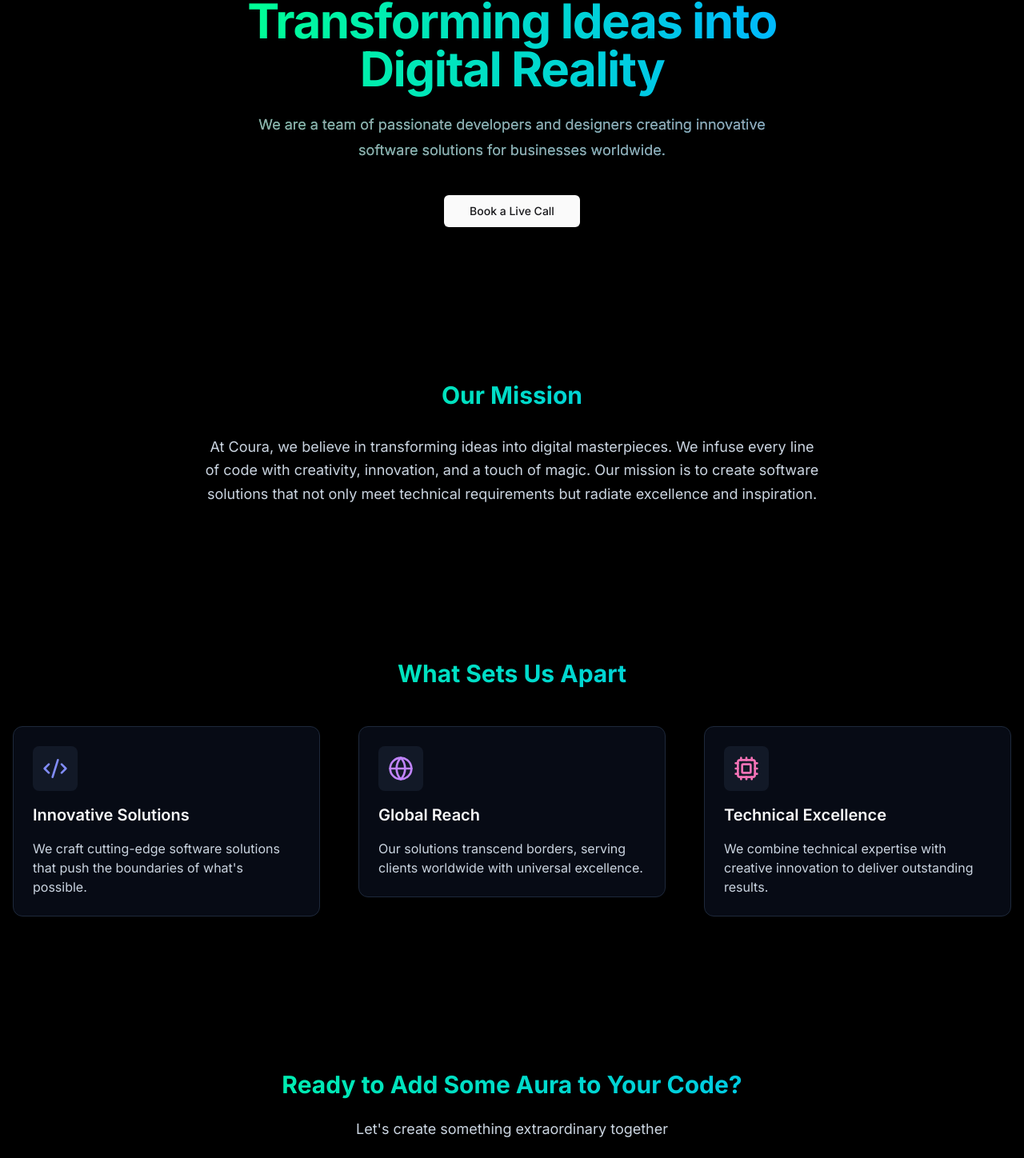
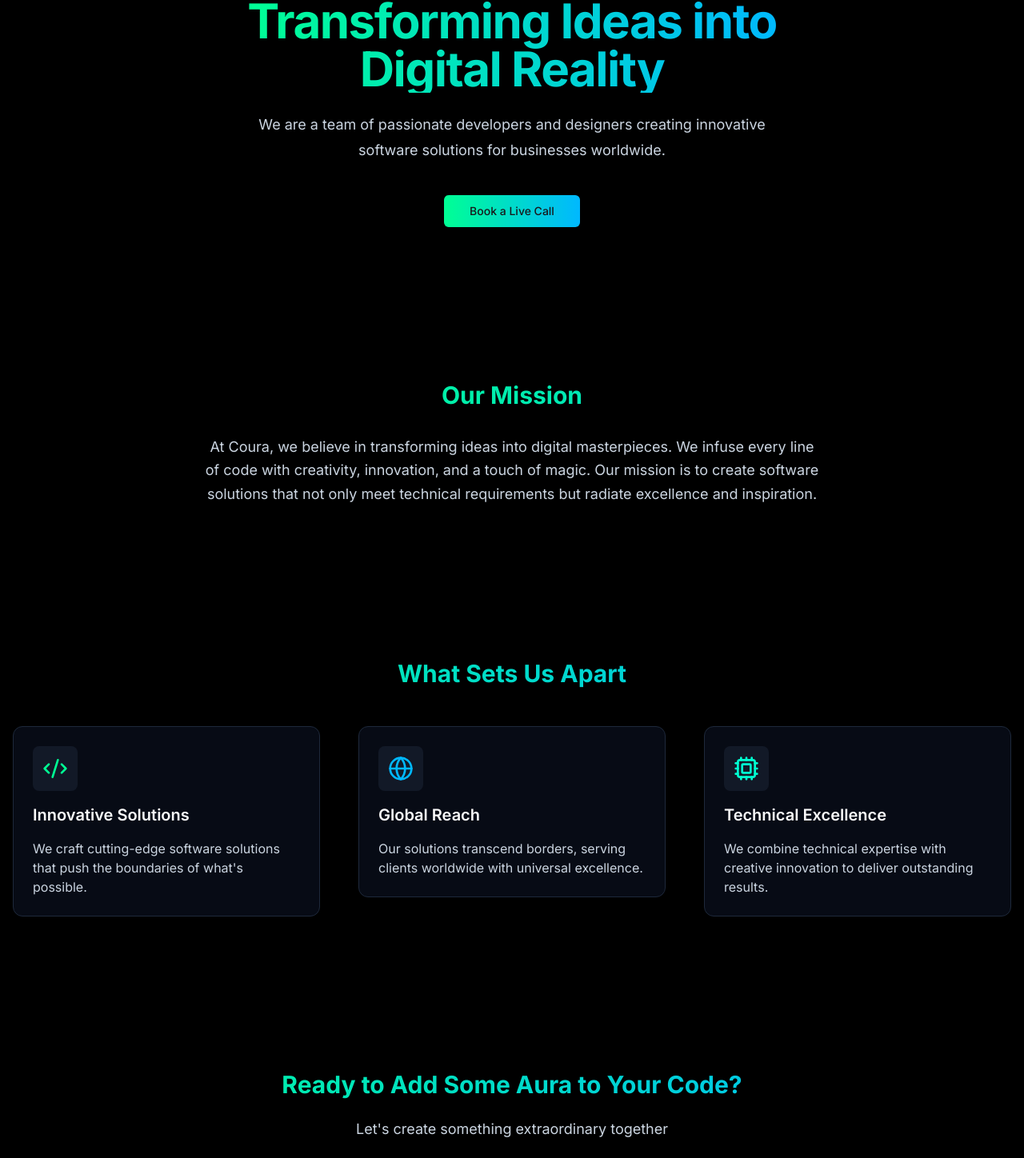
Before and after one commit to abdulmoiz248/Coura, a Next.js app: page / in a window 1280 px wide. Shown: the part 745-2193 px from the top of the page at 80% size. Built offline with nearby package versions, Linux system fonts and the light colour scheme.

Commit message:
fixed contact page

```diff
--- a/src/app/contact/page.tsx
+++ b/src/app/contact/page.tsx
@@ -78,8 +78,8 @@
               </CardHeader>
               <CardContent>
                 <CardDescription>
-                  <a href="mailto:hello@coura.dev" className="hover:text-primary">
-                    hello@coura.dev
+                  <a href="mailto:coura.tech@gmail.com" className="hover:text-primary">
+                    coura.tech
                   </a>
                 </CardDescription>
               </CardContent>
@@ -94,8 +94,8 @@
               </CardHeader>
               <CardContent>
                 <CardDescription>
-                  <a href="tel:+15551234567" className="hover:text-primary">
-                    (555) 123-4567
+                  <a href="tel:+923080485737" className="hover:text-primary">
+                    +92 308 COURA
                   </a>
                 </CardDescription>
               </CardContent>
@@ -110,9 +110,9 @@
               </CardHeader>
               <CardContent>
                 <CardDescription>
-                  123 Tech Street
-                  <br />
-                  Digital City, DC 12345
+                  Lahore, Pakistan
+
+
                 </CardDescription>
               </CardContent>
             </Card>
--- a/src/components/AboutUs.tsx
+++ b/src/components/AboutUs.tsx
@@ -1,84 +1,192 @@
 "use client"
-
-import type React from "react"
-
 import { BookCallModal } from "@/components/book-call-modal"
 import { Button } from "@/components/ui/button"
-import {ServiceCard} from '@/components/ServiceCard'
+import { ServiceCard } from "@/components/ServiceCard"
 import { Code2, Cpu, Globe } from "lucide-react"
-import { motion } from "framer-motion"
+import { motion, useScroll, useTransform } from "framer-motion"
 
 export default function AboutUs() {
+  const { scrollYProgress } = useScroll()
+  const opacity = useTransform(scrollYProgress, [0, 0.2], [1, 0.2])
+
+  const container = {
+    hidden: { opacity: 0 },
+    show: {
+      opacity: 1,
+      transition: {
+        staggerChildren: 0.2,
+        delayChildren: 0.3,
+      },
+    },
+  }
+
   return (
-    <div className="min-h-screen bg-black-900 text-white">
+    <div className="min-h-screen bg-black/95 text-white overflow-hidden">
       {/* Hero Section */}
-      <div className="container relative py-24">
-        <div className="mx-auto max-w-2xl text-center bg-clip-text text-transparent bg-gradient-to-r from-[#00FF94] to-[#00B8FF]">
-          <h1 className="text-4xl font-bold tracking-tight sm:text-6xl">Transforming Ideas into Digital Reality</h1>
-          <p className="mt-6 text-lg leading-8 text-muted-foreground">
-            We are a team of passionate developers and designers creating innovative software solutions for
-            businesses worldwide.
-          </p>
-          <div className="mt-10 flex items-center justify-center gap-x-6">
+      <motion.div
+        className="container relative py-24"
+        initial={{ opacity: 0, y: 20 }}
+        animate={{ opacity: 1, y: 0 }}
+        transition={{ duration: 0.8, ease: "easeOut" }}
+      >
+        <motion.div className="mx-auto max-w-2xl text-center" style={{ opacity }}>
+          <motion.h1
+            className="text-4xl font-bold tracking-tight sm:text-6xl bg-clip-text text-transparent bg-gradient-to-r from-[#00FF94] to-[#00B8FF]"
+            animate={{
+              backgroundPosition: ["0%", "100%"],
+              transition: {
+                duration: 8,
+                repeat: Number.POSITIVE_INFINITY,
+                repeatType: "reverse",
+              },
+            }}
+          >
+            Transforming Ideas into Digital Reality
+          </motion.h1>
+          <motion.p
+            className="mt-6 text-lg leading-8 text-slate-300"
+            initial={{ opacity: 0 }}
+            animate={{ opacity: 1 }}
+            transition={{ delay: 0.2 }}
+          >
+            We are a team of passionate developers and designers creating innovative software solutions for businesses
+            worldwide.
+          </motion.p>
+          <motion.div
+            className="mt-10 flex items-center justify-center gap-x-6"
+            initial={{ opacity: 0, y: 20 }}
+            animate={{ opacity: 1, y: 0 }}
+            transition={{ delay: 0.4 }}
+          >
             <BookCallModal>
-              <Button size="lg">Book a Live Call</Button>
+              <Button
+                size="lg"
+                className="bg-gradient-to-r from-[#00FF94] to-[#00B8FF] hover:opacity-90 transition-opacity"
+              >
+                Book a Live Call
+              </Button>
             </BookCallModal>
-          </div>
-        </div>
-      </div>
+          </motion.div>
+        </motion.div>
+      </motion.div>
 
       {/* Mission Section */}
       <section className="container mx-auto px-4 py-24">
         <motion.div
+          initial={{ opacity: 0, y: 40 }}
+          whileInView={{ opacity: 1, y: 0 }}
+          transition={{ duration: 0.8 }}
+          viewport={{ once: true, margin: "-100px" }}
+          className="max-w-3xl mx-auto text-center space-y-8"
+        >
+          <motion.h2
+            className="text-3xl font-bold bg-clip-text text-transparent bg-gradient-to-r from-[#00FF94] to-[#00B8FF]"
+            whileInView={{
+              backgroundSize: ["100% 100%", "200% 100%"],
+              transition: { duration: 1.5 },
+            }}
+          >
+            Our Mission
+          </motion.h2>
+          <motion.p
+            className="text-lg text-slate-300 leading-relaxed"
             initial={{ opacity: 0 }}
             whileInView={{ opacity: 1 }}
-          transition={{ duration: 0.8 }}
-          viewport={{ once: true }}
-          className="max-w-3xl mx-auto text-center space-y-8"
+            transition={{ delay: 0.3 }}
           >
-          <h2 className="text-3xl font-bold bg-clip-text text-transparent bg-gradient-to-r from-[#00FF94] to-[#00B8FF]">Our Mission</h2>
-          <p className="text-lg text-slate-300 leading-relaxed">
             At Coura, we believe in transforming ideas into digital masterpieces. We infuse every line of code with
             creativity, innovation, and a touch of magic. Our mission is to create software solutions that not only meet
             technical requirements but radiate excellence and inspiration.
-          </p>
+          </motion.p>
         </motion.div>
       </section>
 
       {/* Services Section */}
       <section className="container mx-auto px-4 py-24">
-        <h2 className="text-3xl font-bold text-center bg-clip-text text-transparent bg-gradient-to-r from-[#00FF94] to-[#00B8FF] mb-12">What Sets Us Apart</h2>
-        <div className="grid md:grid-cols-3 gap-12">
+        <motion.h2
+          className="text-3xl font-bold text-center bg-clip-text text-transparent bg-gradient-to-r from-[#00FF94] to-[#00B8FF] mb-12"
+          initial={{ opacity: 0 }}
+          whileInView={{ opacity: 1 }}
+          transition={{ duration: 0.5 }}
+        >
+          What Sets Us Apart
+        </motion.h2>
+        <motion.div
+          className="grid md:grid-cols-3 gap-12"
+          variants={container}
+          initial="hidden"
+          whileInView="show"
+          viewport={{ once: true, margin: "-50px" }}
+        >
+          <motion.div whileHover={{ scale: 1.05 }} transition={{ type: "spring", stiffness: 300 }}>
             <ServiceCard
-            icon={<Code2 className="h-8 w-8 text-indigo-400" />}
+              icon={<Code2 className="h-8 w-8 text-[#00FF94]" />}
               title="Innovative Solutions"
               description="We craft cutting-edge software solutions that push the boundaries of what's possible."
             />
+          </motion.div>
+          <motion.div whileHover={{ scale: 1.05 }} transition={{ type: "spring", stiffness: 300 }}>
             <ServiceCard
-            icon={<Globe className="h-8 w-8 text-purple-400" />}
+              icon={<Globe className="h-8 w-8 text-[#00B8FF]" />}
               title="Global Reach"
               description="Our solutions transcend borders, serving clients worldwide with universal excellence."
             />
+          </motion.div>
+          <motion.div whileHover={{ scale: 1.05 }} transition={{ type: "spring", stiffness: 300 }}>
             <ServiceCard
-            icon={<Cpu className="h-8 w-8 text-pink-400" />}
+              icon={<Cpu className="h-8 w-8 text-[#00FFD1]" />}
               title="Technical Excellence"
               description="We combine technical expertise with creative innovation to deliver outstanding results."
             />
-        </div>
+          </motion.div>
+        </motion.div>
       </section>
 
       {/* CTA Section */}
       <section className="container mx-auto px-4 py-24">
-        <div className="text-center space-y-6">
-          <h2 className="text-3xl font-bold bg-clip-text text-transparent bg-gradient-to-r from-[#00FF94] to-[#00B8FF]">Ready to Add Some Aura to Your Code?</h2>
-          <p className="text-lg text-slate-300">Let&apos;s create something extraordinary together</p>
-
-          <div className="mt-10 flex items-center justify-center gap-x-6">
+        <motion.div
+          className="text-center space-y-6"
+          initial={{ opacity: 0, y: 40 }}
+          whileInView={{ opacity: 1, y: 0 }}
+          transition={{ duration: 0.8 }}
+          viewport={{ once: true }}
+        >
+          <motion.h2
+            className="text-3xl font-bold bg-clip-text text-transparent bg-gradient-to-r from-[#00FF94] to-[#00B8FF]"
+            whileInView={{
+              backgroundPosition: ["0%", "100%"],
+              transition: {
+                duration: 3,
+                repeat: Number.POSITIVE_INFINITY,
+                repeatType: "reverse",
+              },
+            }}
+          >
+            Ready to Add Some Aura to Your Code?
+          </motion.h2>
+          <motion.p
+            className="text-lg text-slate-300"
+            initial={{ opacity: 0 }}
+            whileInView={{ opacity: 1 }}
+            transition={{ delay: 0.2 }}
+          >
+            Let&apos;s create something extraordinary together
+          </motion.p>
+          <motion.div
+            className="mt-10 flex items-center justify-center gap-x-6"
+            whileHover={{ scale: 1.05 }}
+            transition={{ type: "spring", stiffness: 400 }}
+          >
             <BookCallModal>
-              <Button size="lg">Book a Live Call</Button>
+              <Button
+                size="lg"
+                className="bg-gradient-to-r from-[#00FF94] to-[#00B8FF] hover:opacity-90 transition-opacity"
+              >
+                Book a Live Call
+              </Button>
             </BookCallModal>
-          </div>
-           </div>
+          </motion.div>
+        </motion.div>
       </section>
     </div>
   )
```
Lines whose indentation alone changed are shown as unchanged.
